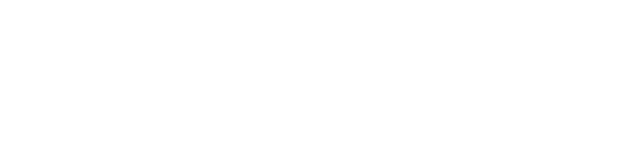
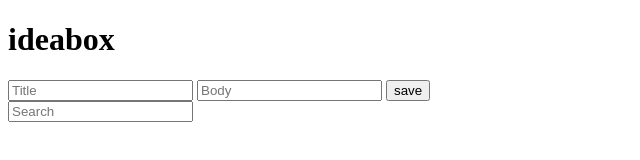
Before and after one commit to m-scherer/ideabox, a website built with webpack: page index.html in a window 1280 px wide. Shown: the whole page, without its empty margins (0-640 px from the left). Built offline with nearby package versions, Linux system fonts and the light colour scheme.

Commit message:
Add jquery

```diff
--- a/index.html
+++ b/index.html
@@ -2,9 +2,23 @@
 <html>
 <head>
   <meta charset="utf-8">
-  <title>IdeaBox</title>
+  <title>ideabox</title>
 </head>
 <body>
+  <div class="header-area">
+    <h1>ideabox</h1>
+    <form class="" action="index.html" method="post">
+      <input type="text" name="" value="" placeholder="Title">
+      <input type="text" name="" value="" placeholder="Body">
+      <button type="button" name="button">save</button>
+    </form>
+  </div>
+  <div class="body-area">
+    <div class="search-bar">
+      <input type="text" name="" value="" placeholder="Search">
+    </div>
+    <div class="list-area"></div>
+  </div>
   <script src="main.bundle.js"></script>
 </body>
 </html>
--- a/lib/index.js
+++ b/lib/index.js
@@ -0,0 +1,5 @@
+var $ = require('jquery')
+
+$(document).ready(function() {
+
+});
--- a/package.json
+++ b/package.json
@@ -31,6 +31,8 @@
     "webpack-dev-server": "^2.4.1"
   },
   "dependencies": {
+    "jquery": "^3.1.1",
+    "node-sass": "^4.5.0",
     "selenium-webdriver": "^3.3.0"
   }
 }
```
